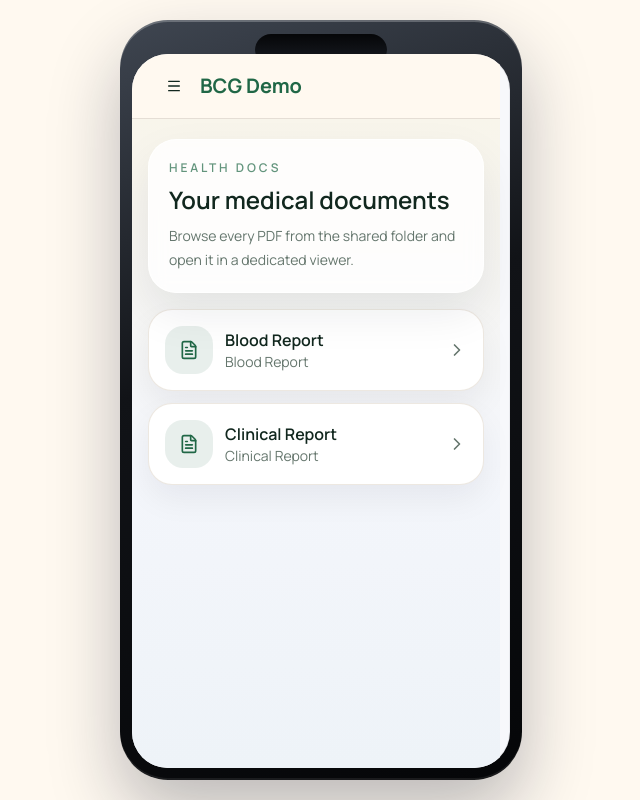
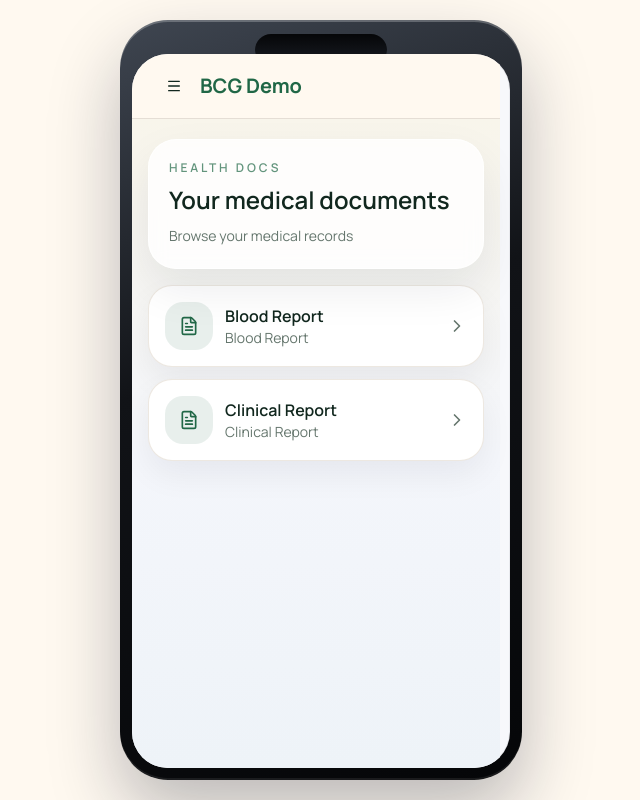
Before and after one commit to DateYourCity/chefftreff-hackathon-2026, a Next.js app: page /health_docs in a window 1280 px wide. Shown: the whole page, without its empty margins (319-959 px from the left). Built offline with nearby package versions, Linux system fonts and the light colour scheme.

Commit message:
Change wording

```diff
--- a/src/app/health_docs/page.tsx
+++ b/src/app/health_docs/page.tsx
@@ -15,7 +15,7 @@ export default async function HealthDocsPage() {
                     Your medical documents
                 </h1>
                 <p className="mt-2 text-sm leading-6 text-muted-foreground">
-                    Browse every PDF from the shared folder and open it in a dedicated viewer.
+                    Browse your medical records
                 </p>
             </div>
 
```
